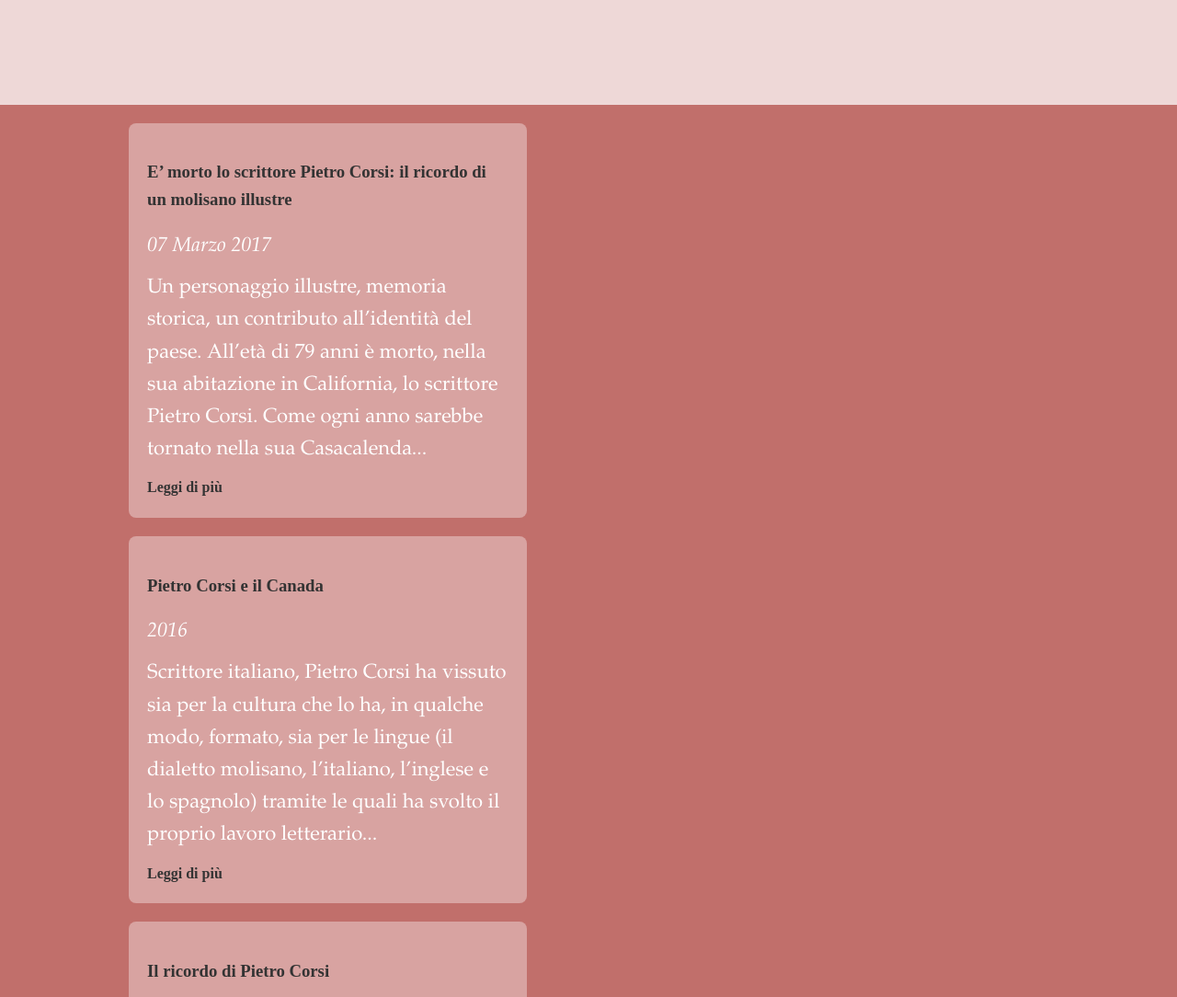
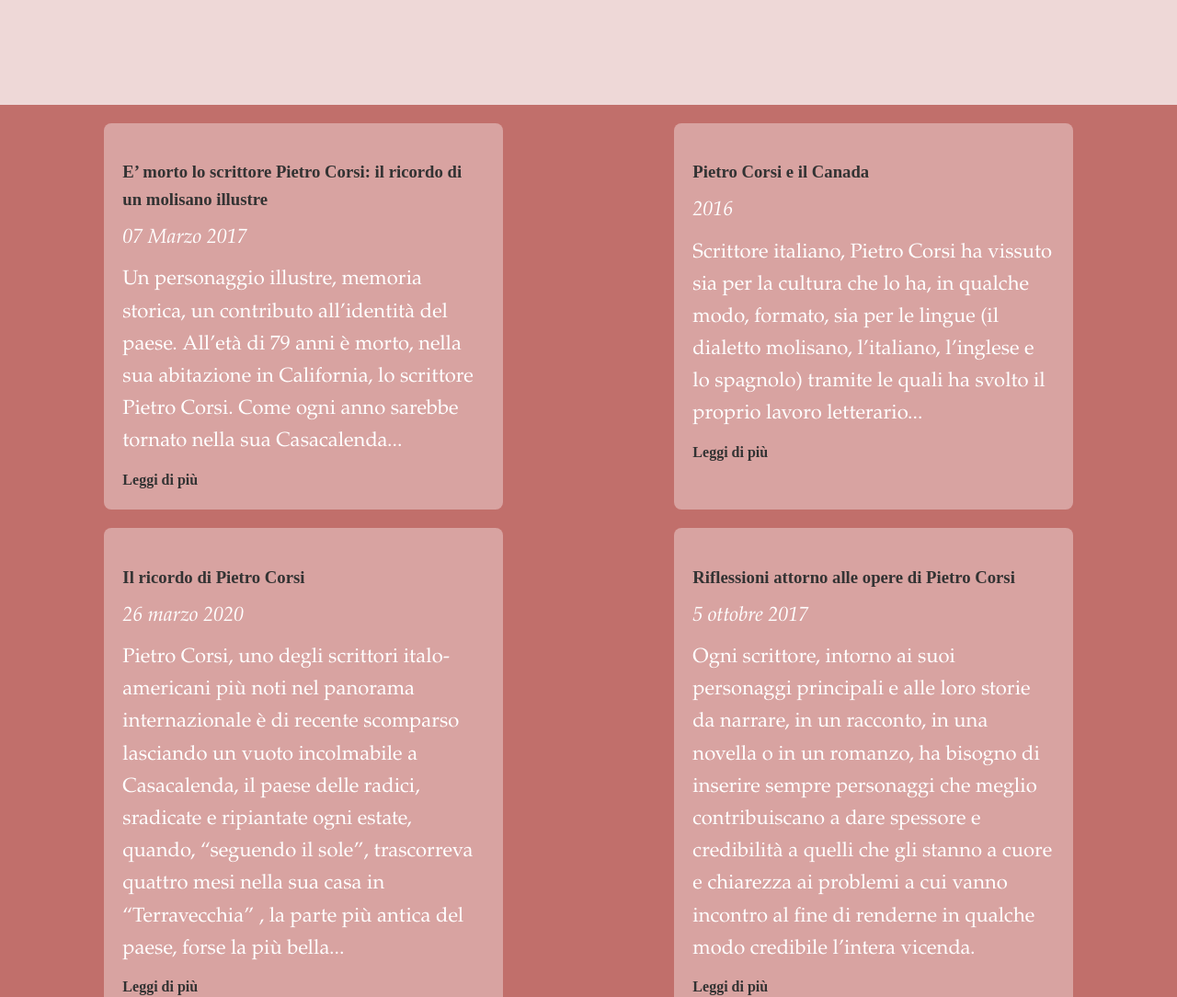
Before and after one commit to MattiaTorelli/Pietro_Corsi, a plain HTML site: page interviste.html in a window 1280 px wide. Shown: the part 980-2064 px from the top of the page at 92% size. Drawn offline with Linux system fonts and the light colour scheme.

Commit message:
Update style.css

```diff
--- a/style.css
+++ b/style.css
@@ -172,22 +172,9 @@ p {
     padding: 20px; /* Spazio interno */
     background-color:  #d8a3a1; /* Colore di sfondo */
     border-radius: 8px; /* Angoli arrotondati */
-    margin-left: 120px;
-    margin-right: 120px;
+    margin-left: auto;
+    margin-right: auto;
 }
-
-/* Media query per gestire layout responsivo
-@media screen and (max-width: 768px) {
-    .intervista-item {
-        width: calc(50% - 20px); /* Calcola la larghezza per due colonne con spazio tra loro */
-    }
-}
-
-@media screen and (max-width: 480px) {
-    .intervista-item {
-        width: calc(100% - 20px); /* Larghezza piena senza spazio tra le colonne */
-    }
-} */
 
 .intervista-title {
     margin-bottom: 10px;
```
